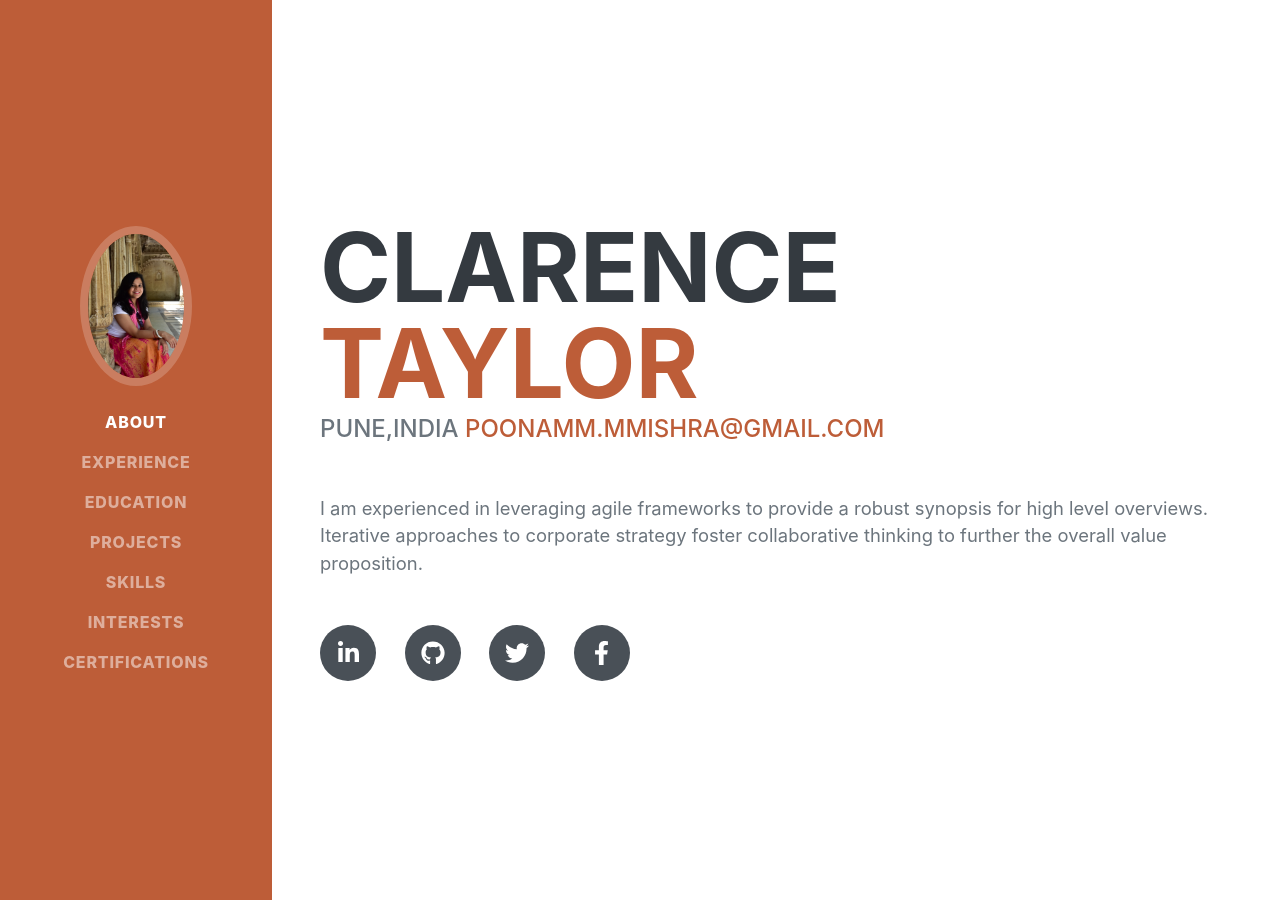
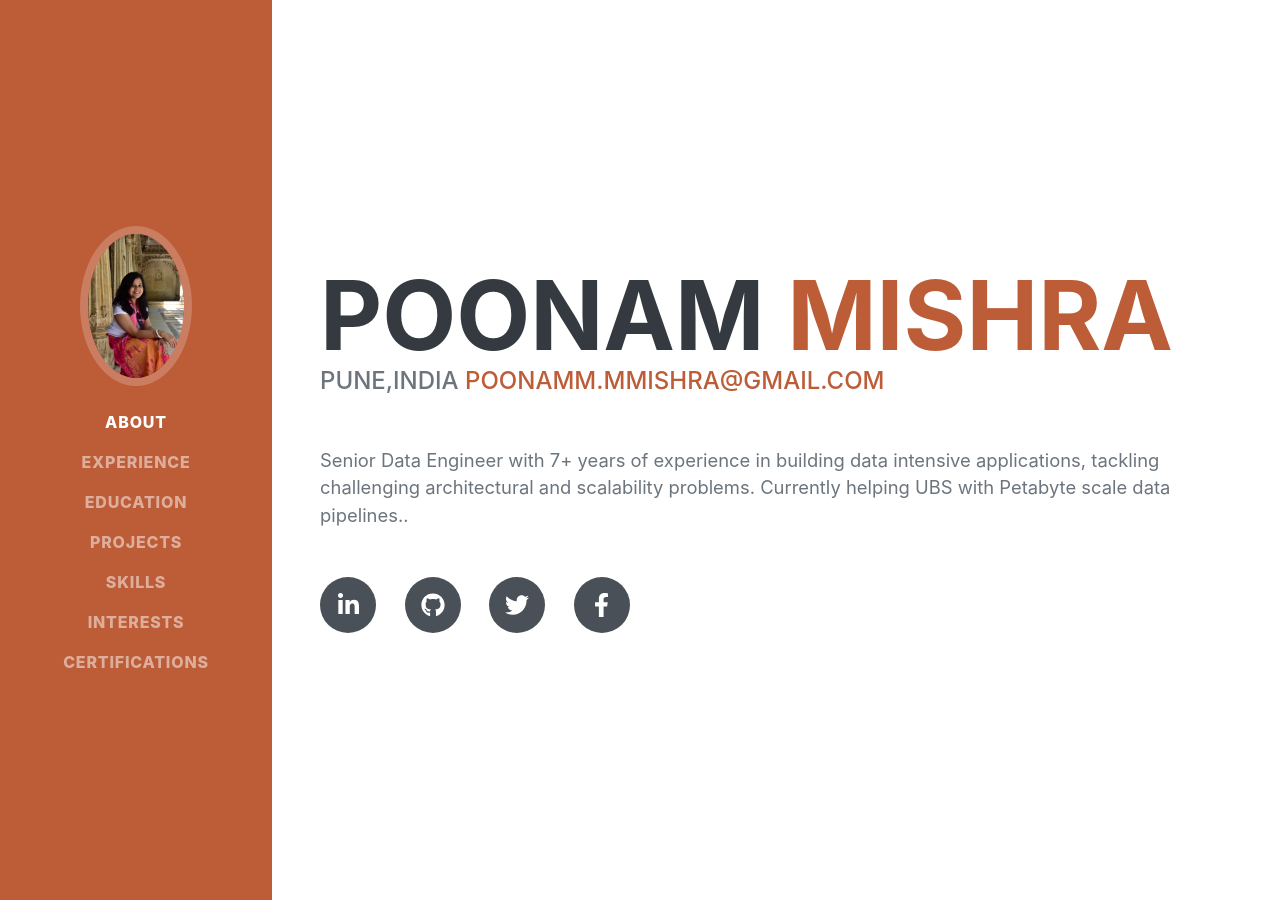
Before and after one commit to Poonam-Mishra/Poonam-Mishra.github.io, a Jekyll site: the page index.html, which Jekyll copies as it is, in a window 1280 px wide and 900 px high. Built offline with Jekyll 4.4.1, drawn with Linux system fonts in a browser that asks for light colours; nearby versions of some CDN libraries; some web fonts are replaced.

Commit message:
Update index.html
Updated Name

```diff
--- a/index.html
+++ b/index.html
@@ -41,14 +41,14 @@
             <section class="resume-section" id="about">
                 <div class="resume-section-content">
                     <h1 class="mb-0">
-                        Clarence
-                        <span class="text-primary">Taylor</span>
+                        Poonam
+                        <span class="text-primary">Mishra</span>
                     </h1>
                     <div class="subheading mb-5">
                         Pune,India
                         <a href="mailto:poonamm.mmishra@gmail.com">poonamm.mmishra@gmail.com</a>
                     </div>
-                    <p class="lead mb-5">I am experienced in leveraging agile frameworks to provide a robust synopsis for high level overviews. Iterative approaches to corporate strategy foster collaborative thinking to further the overall value proposition.</p>
+                    <p class="lead mb-5">Senior Data Engineer with 7+ years of experience in building data intensive applications, tackling challenging architectural and scalability problems. Currently helping UBS with Petabyte scale data pipelines..</p>
                     <div class="social-icons">
                         <a class="social-icon" href="www.linkedin.com/in/poonam-mishra-85304226"><i class="fab fa-linkedin-in"></i></a>
                         <a class="social-icon" href="https://github.com/Poonam-Mishra"><i class="fab fa-github"></i></a>
```
